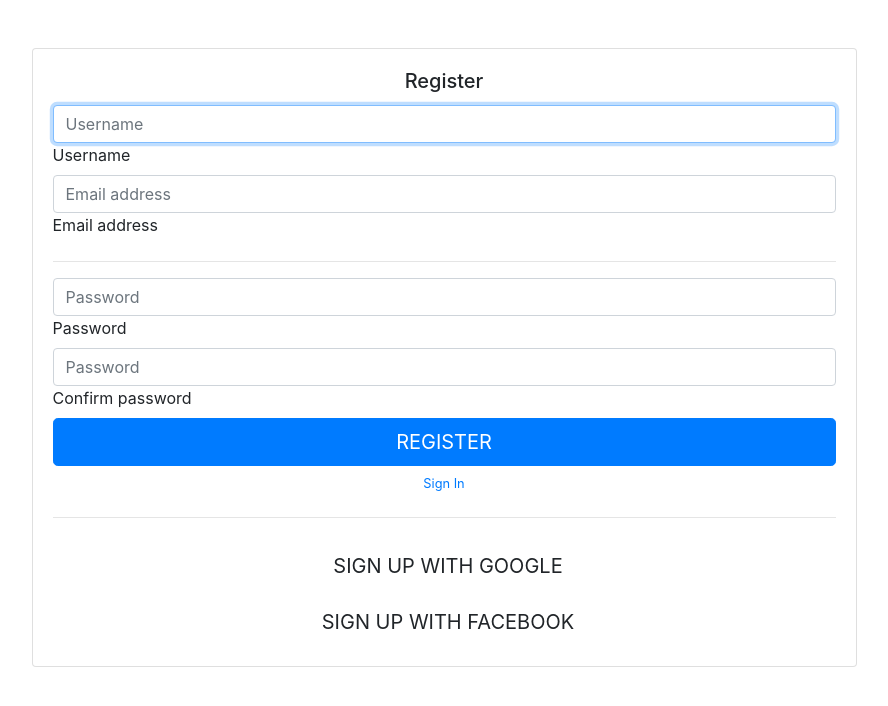
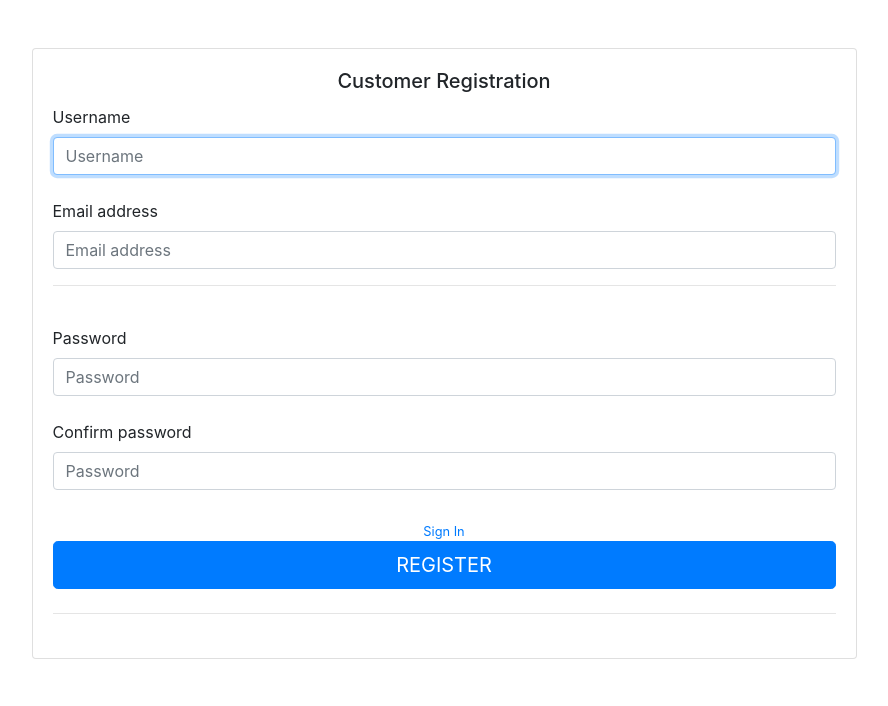
Before and after one commit to SteLitY/Customer-Line-Up-CLup-, a Django app: page /signin/ in a window 1280 px wide. Shown: the part 72-778 px from the top of the page, without its empty margins (196-1084 px from the left). Run offline with Django 3.2, Linux system fonts and the light colour scheme; some libraries are stand-ins or nearby versions.

Commit message:
Adjusted Customer Registration Page

```diff
--- a/src/posts/templates/navbar.html
+++ b/src/posts/templates/navbar.html
@@ -2,7 +2,7 @@
   <div class="collapse navbar-collapse" id="navbarSupportedContent">
     <ul class="navbar-nav mr-auto">
       <li class="nav-item active">
-        <a class="nav-link" href="/">Home <span class="sr-only">(current)</span></a>
+        <a class="nav-link" href="/home">Home <span class="sr-only">(current)</span></a>
       </li>
       <li class="nav-item active">
         <a class="nav-link " href="/aboutus">About Us</a>
--- a/src/posts/templates/signup_signin.html
+++ b/src/posts/templates/signup_signin.html
@@ -9,35 +9,33 @@
              <!-- Background image for card set in CSS! -->
           </div>
           <div class="card-body">
-            <h5 class="card-title text-center">Register</h5>
+            <h5 class="card-title text-center">Customer Registration</h5>
             <form class="form-signin">
               <div class="form-label-group">
+                <label for="inputUserame">Username</label>
                 <input type="text" id="inputUserame" class="form-control" placeholder="Username" required autofocus>
-                <label for="inputUserame">Username</label>
               </div>
-
+              </br>
               <div class="form-label-group">
+                <label for="inputEmail">Email address</label>
                 <input type="email" id="inputEmail" class="form-control" placeholder="Email address" required>
-                <label for="inputEmail">Email address</label>
               </div>
 
               <hr>
-
+              </br>
               <div class="form-label-group">
+                <label for="inputPassword">Password</label>
                 <input type="password" id="inputPassword" class="form-control" placeholder="Password" required>
-                <label for="inputPassword">Password</label>
               </div>
-
+              </br>
               <div class="form-label-group">
+                <label for="inputConfirmPassword">Confirm password</label>
                 <input type="password" id="inputConfirmPassword" class="form-control" placeholder="Password" required>
-                <label for="inputConfirmPassword">Confirm password</label>
               </div>
-
+              </br>
+              <a class="d-block text-center mt-2 small" href="#">Sign In</a>
               <button class="btn btn-lg btn-primary btn-block text-uppercase" type="submit">Register</button>
-              <a class="d-block text-center mt-2 small" href="#">Sign In</a>
               <hr class="my-4">
-              <button class="btn btn-lg btn-google btn-block text-uppercase" type="submit"><i class="fab fa-google mr-2"></i> Sign up with Google</button>
-              <button class="btn btn-lg btn-facebook btn-block text-uppercase" type="submit"><i class="fab fa-facebook-f mr-2"></i> Sign up with Facebook</button>
             </form>
           </div>
         </div>
```
